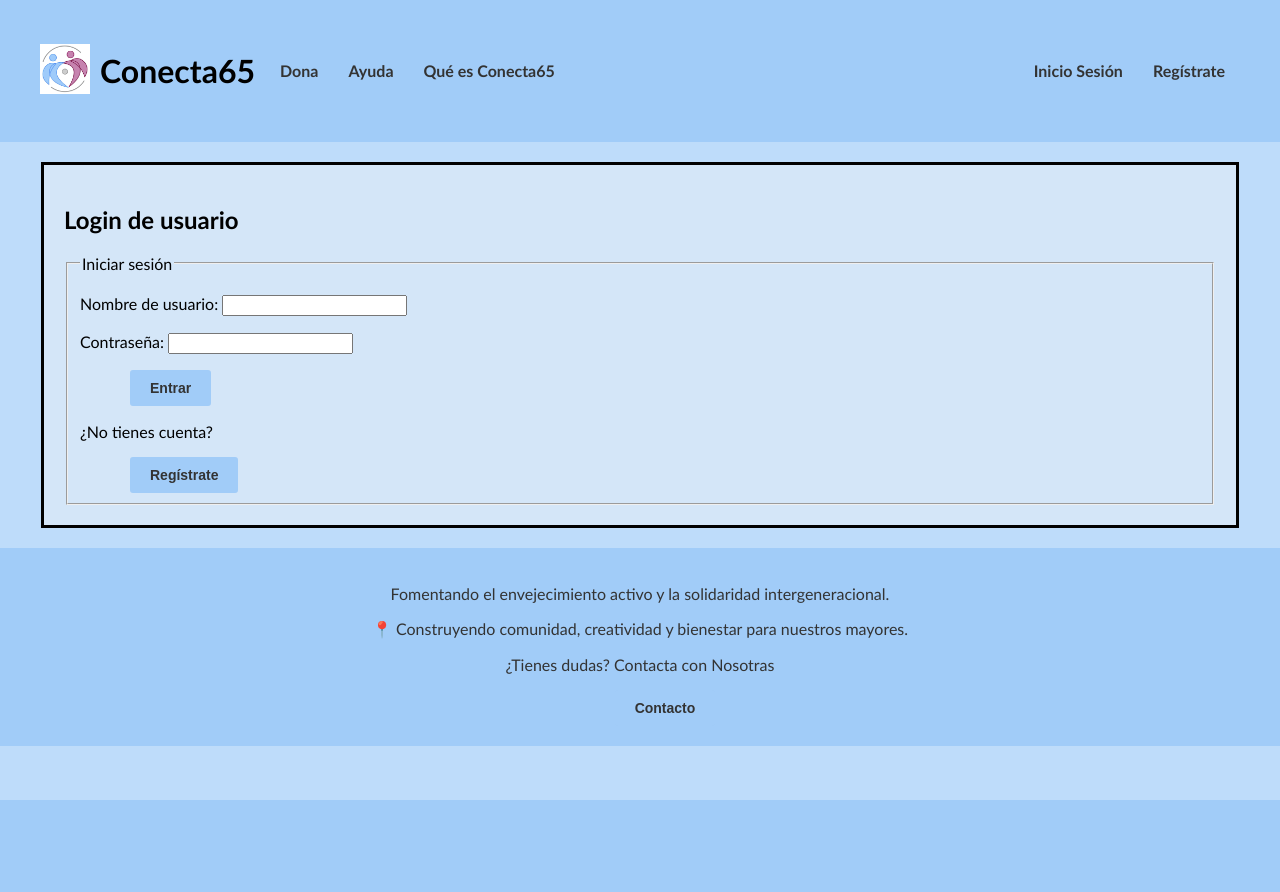
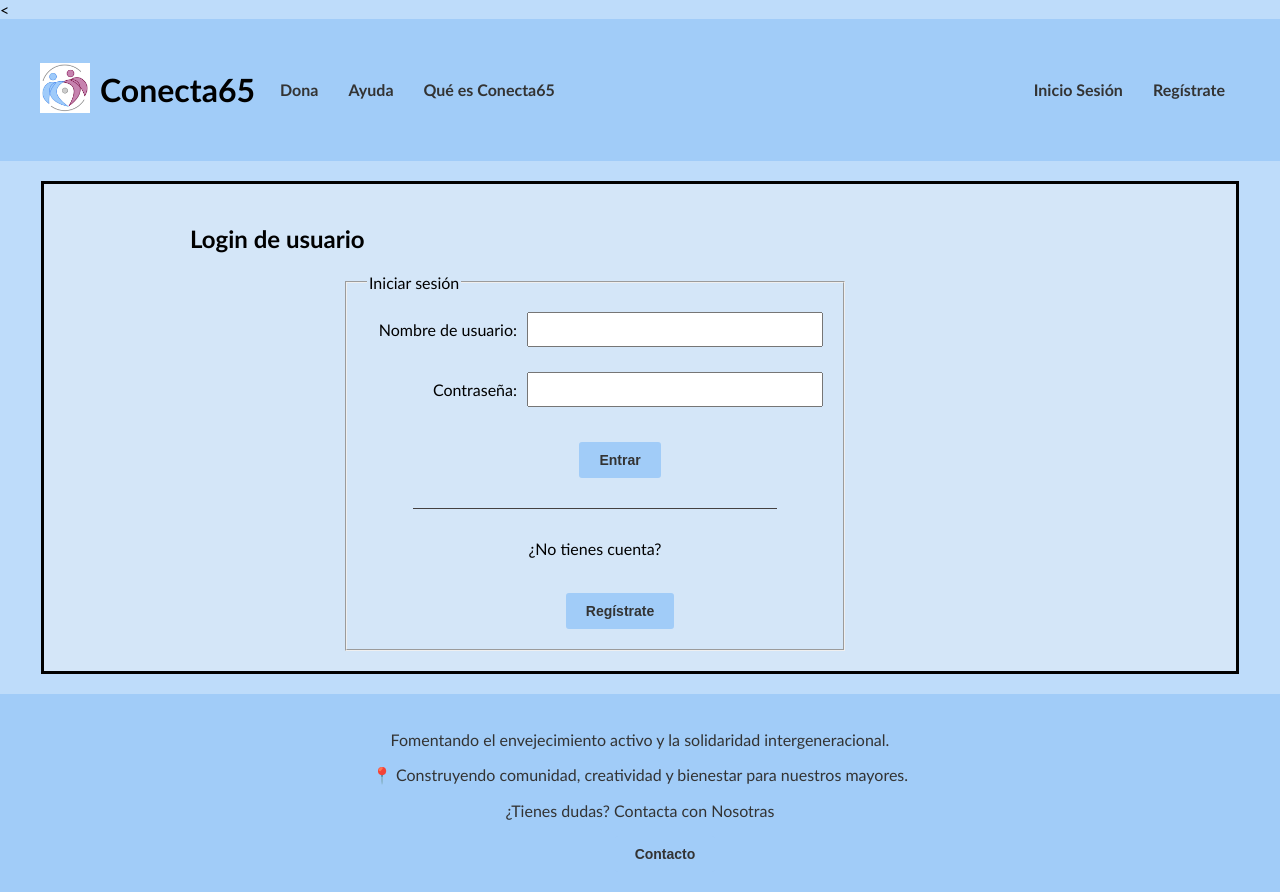
Before and after one commit to evsant02/Aplicaciones-Web, a PHP site: page /login.php in a window 1280 px wide. Before the commit the page ends 800 px from the top, so only its background shows below. Run offline with PHP 8.4, Linux system fonts and the light colour scheme.

Commit message:
cambios apariencia

```diff
--- a/p3_g1/CSS/estilo1.css
+++ b/p3_g1/CSS/estilo1.css
@@ -56,7 +56,6 @@ header {
 	display: flex;
 	justify-content: space-between;
 	align-items: center;
-
 }
 
 
@@ -88,22 +87,67 @@ main {
 .aboutus {
 	width: 900px;
 	margin: 0 auto;
+	text-align: justify;
 	justify-content: space-between;
 }
 
-.ayuda {
+.default {
 	max-width: 900px;
-	margin: 0 auto;
-}
-
-.donarForm {
-	width: 900px;
 	margin: 0 auto;
 }
 
 .donarForm fieldset {
 	font-family: 'Trebuchet MS', 'Lucida Sans Unicode', 'Lucida Grande', 'Lucida Sans', Arial, sans-serif;
 	justify-content: center;
+}
+
+.inForm {
+	display: flex;
+	justify-content: center;
+	width: 90%;
+}
+
+.inForm fieldset {
+	display: flex;
+	flex-direction: column;
+	align-items: center;
+	max-width: 500px;
+	width: 100%;
+	margin: 0 auto;
+	padding: 20px;
+	box-sizing: border-box;
+	gap: 15px;
+}
+
+.inForm fieldset p {
+	display: flex;
+	align-items: center;
+	width: 100%;
+	margin: 0 0 10px 0;
+}
+
+
+.inForm fieldset p label {
+	min-width: 150px;
+	text-align: right;
+	margin-right: 10px;
+}
+
+
+.inForm fieldset p input {
+	flex: 1;
+	padding: 8px;
+	box-sizing: border-box;
+}
+
+.inForm fieldset button {
+	padding: 10px 20px;
+	margin-top: 10px;
+}
+
+.inForm fieldset > p:last-of-type {
+	text-align: center;
+	display: block;
 }
 
 .donarForm label {
@@ -146,6 +190,14 @@ button:hover {
 
 img {
 	margin: 10px;
+}
+
+.imagen-enlace img {
+	transition: filter 0.3s ease;
+}
+
+.imagen-enlace:hover img {
+	filter: brightness(0.6);
 }
 
 .logo img {
@@ -211,6 +263,14 @@ img {
 	.user-links ul {
 		flex-direction: column;
 		align-items: center;
+	}
+	.inForm fieldset p {
+			flex-direction: column;
+			align-items: flex-start;
+	}
+	.inForm fieldset p label {
+			text-align: left;
+			margin-bottom: 5px;
 	}
 }
 
--- a/p3_g1/ayuda.php
+++ b/p3_g1/ayuda.php
@@ -20,9 +20,11 @@
   $contenidoPrincipal = <<<EOS
 
     <p>$mensaje</p>
-    <h3>¿Necesitas ayuda?</h3>
+    <div class="default">
+    <h2>¿Necesitas ayuda?</h2>
     <p>Ponte en contacto con nuestro equipo para que podamos ayudarte.</p>
     $htmlFormAyuda
+    </div>
   EOS;
 
   require("includes/comun/plantilla.php");
--- a/p3_g1/donar.php
+++ b/p3_g1/donar.php
@@ -10,8 +10,10 @@
   $htmlFormDonar = $form->Manage();
 
   $contenidoPrincipal = <<<EOS
+  <div class="default">
   <h1>Haz una donación para apoyar nuestra iniciativa!</h1>
   $htmlFormDonar
+  </div>
   EOS;
 
   require("includes/comun/plantilla.php");
--- a/p3_g1/includes/comun/plantilla.php
+++ b/p3_g1/includes/comun/plantilla.php
@@ -3,6 +3,7 @@
 	<head>
 		<link rel="stylesheet" type="text/css" href="CSS/estilo1.css" />
 		<meta http-equiv="Content-Type" content="text/html; charset=utf-8">
+    <meta name="viewport" content="width=device-width, initial-scale=1.0">		<
 
 		<!-- Título de la página, se utiliza una variable PHP para definir el título dinámicamente -->
 		<title><?= $tituloPagina ?></title>
--- a/p3_g1/includes/login/loginForm.php
+++ b/p3_g1/includes/login/loginForm.php
@@ -22,15 +22,17 @@ class loginForm extends formBase
 
         // Genera el HTML del formulario
         $html = <<<EOF
+            <div class="inForm">
                 <fieldset>
                     <legend>Iniciar sesión</legend>
                     <p><label>Nombre de usuario:</label> <input type="text" name="id" value="$id" required/></p>
                     <p><label>Contraseña:</label> <input type="password" name="password" value="$password" required/></p>
                     <button type="submit" name="login">Entrar</button>
-
+                    <div class="linea-separadora-usuario"></div>
                     <p>¿No tienes cuenta?</p>
                     <a href="register.php"><button type="button">Regístrate</button></a>
                 </fieldset>
+            </div>
         EOF;
         return $html;
     }
--- a/p3_g1/includes/login/registerForm.php
+++ b/p3_g1/includes/login/registerForm.php
@@ -34,6 +34,7 @@ class registerForm extends formBase
 
         // Genera el HTML del formulario de registro
         $html = <<<EOF
+            <div class="inForm">
                 <fieldset>
                     <legend>Registro de Usuario</legend>
                     <p><label>Nombre:</label> <input type="text" name="nombre" value="$nombre" required/></p>
@@ -53,7 +54,9 @@ class registerForm extends formBase
                     </p>
                     <button type="submit" name="registro">Crear cuenta</button>
                 </fieldset>
+            </div>
         EOF;
+
         return $html;
     }
 
--- a/p3_g1/login.php
+++ b/p3_g1/login.php
@@ -17,8 +17,10 @@ $htmlFormLogin = $form->Manage();
 
 // Contenido principal de la página: título + formulario de login
 $contenidoPrincipal = <<<EOS
+<div class="default">
 <h1>Login de usuario</h1>
 $htmlFormLogin
+</div>
 EOS;
 
 // Incluye la plantilla base (header, footer, estructura común)
--- a/p3_g1/perfil.php
+++ b/p3_g1/perfil.php
@@ -14,7 +14,7 @@ function mostrarPerfil(): string {
     $user = $app->getUserDTO();
     $html = null;
 
-    if ($app->isSessionSet()) {
+    if ($app->isUserLogged()) {
         $html .= "<div class='perfil-contenedor'>";
         $html .= "<div class='perfil-header'>";
         $html .= "<h2><p> <em>Bienvenid@, " . $user->nombre() . "</em> " . $user->apellidos() . "</p></h2>";
--- a/p3_g1/register.php
+++ b/p3_g1/register.php
@@ -17,8 +17,10 @@ $htmlFormRegistro = $form->Manage();
 
 // Contenido principal de la página: título + formulario de registro
 $contenidoPrincipal = <<<EOS
+<div class="default">
 <h1>Registro de usuario</h1>
 $htmlFormRegistro
+</div>
 EOS;
 
 // Incluye la plantilla base (header, footer, estructura común)
```
Also changed, not shown: p3_g1/CSS/tablaActividades.css (+13 -0 lines), p3_g1/includes/actividad/actividadAppService.php (+18 -10 lines). Lines whose indentation alone changed are shown as unchanged.
